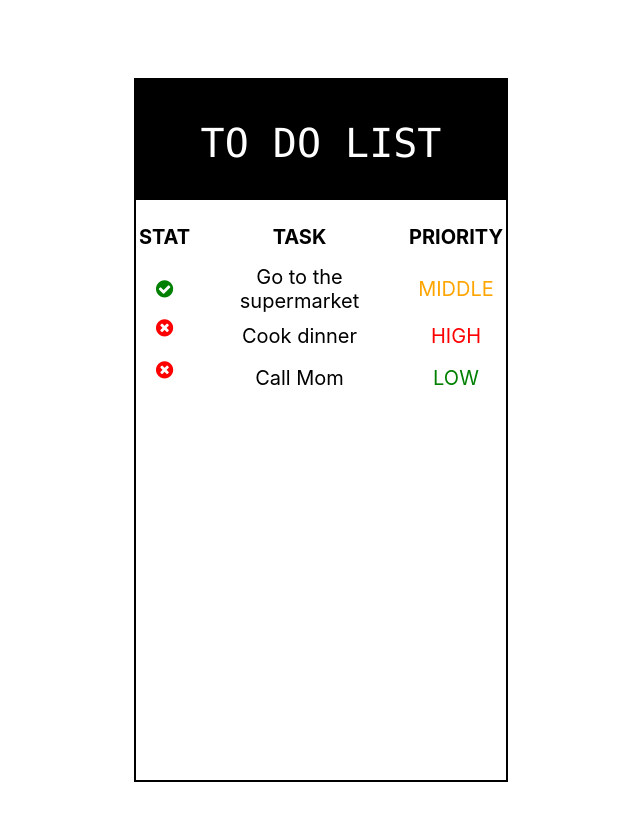
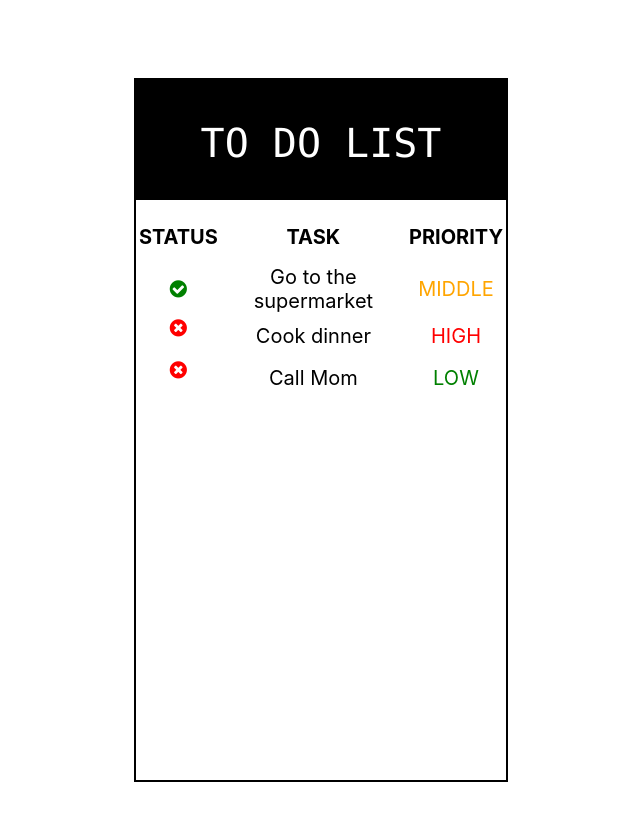
Before and after one commit to lailalelouch/RJSDemo3, a React (Create React App) app: page / in a window 1280 px wide. Shown: the top 820 px of the page, without its empty margins (319-959 px from the left). Built offline with nearby package versions, Linux system fonts and the light colour scheme.

Commit message:
@lailz مكسلة تكتبين كلمة "STATUS"?

```diff
--- a/src/App.js
+++ b/src/App.js
@@ -12,7 +12,7 @@ class App extends Component {
         <p class="title">TO DO LIST</p>
         <table class="table">
           <tr class="headerRow">
-            <th>STAT</th>
+            <th>STATUS</th>
             <th>TASK</th>
             <th>PRIORITY</th>
           </tr>
```
